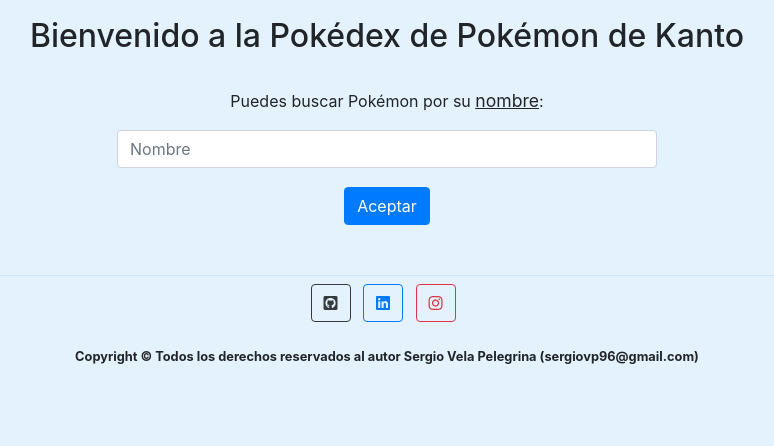
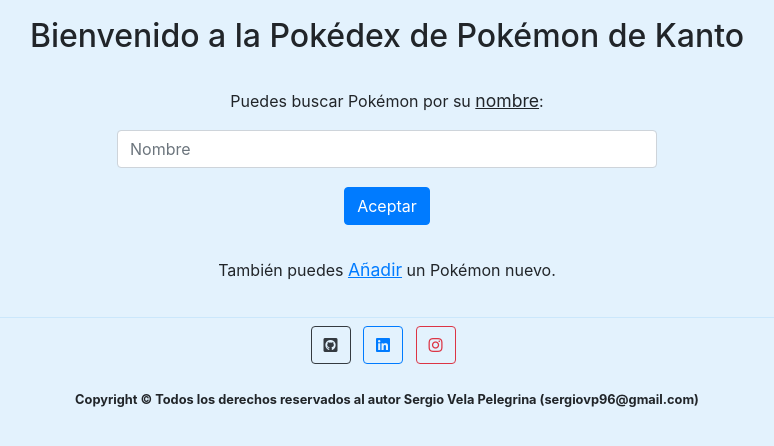
Before and after one commit to sergiovp/DAI, a Flask app: page /pokedex in a window 1280 px wide. Shown: the part 59-505 px from the top of the page, without its empty margins (253-1027 px from the left). Run offline with Flask 2, Linux system fonts and the light colour scheme; data that the repository does not hold is empty; parts of the project's set-up code (start-up, migrations or seed data) failed here and were passed over.

Commit message:
Añadido HTML para añadir Pokémon a la DB

```diff
--- a/app/templates/pokemon.html
+++ b/app/templates/pokemon.html
@@ -24,6 +24,9 @@
             </div>
             <button type="submit" class="btn btn-primary" id="aceptar-nombre">Aceptar</button>
         </form>
+        <p>También puedes <a href="{{ url_for('aniadir_pokemon')}}">
+            <span class="id-nombre">Añadir</span></a> un Pokémon nuevo.
+        </p>
     </div>
 </div>
 
```
